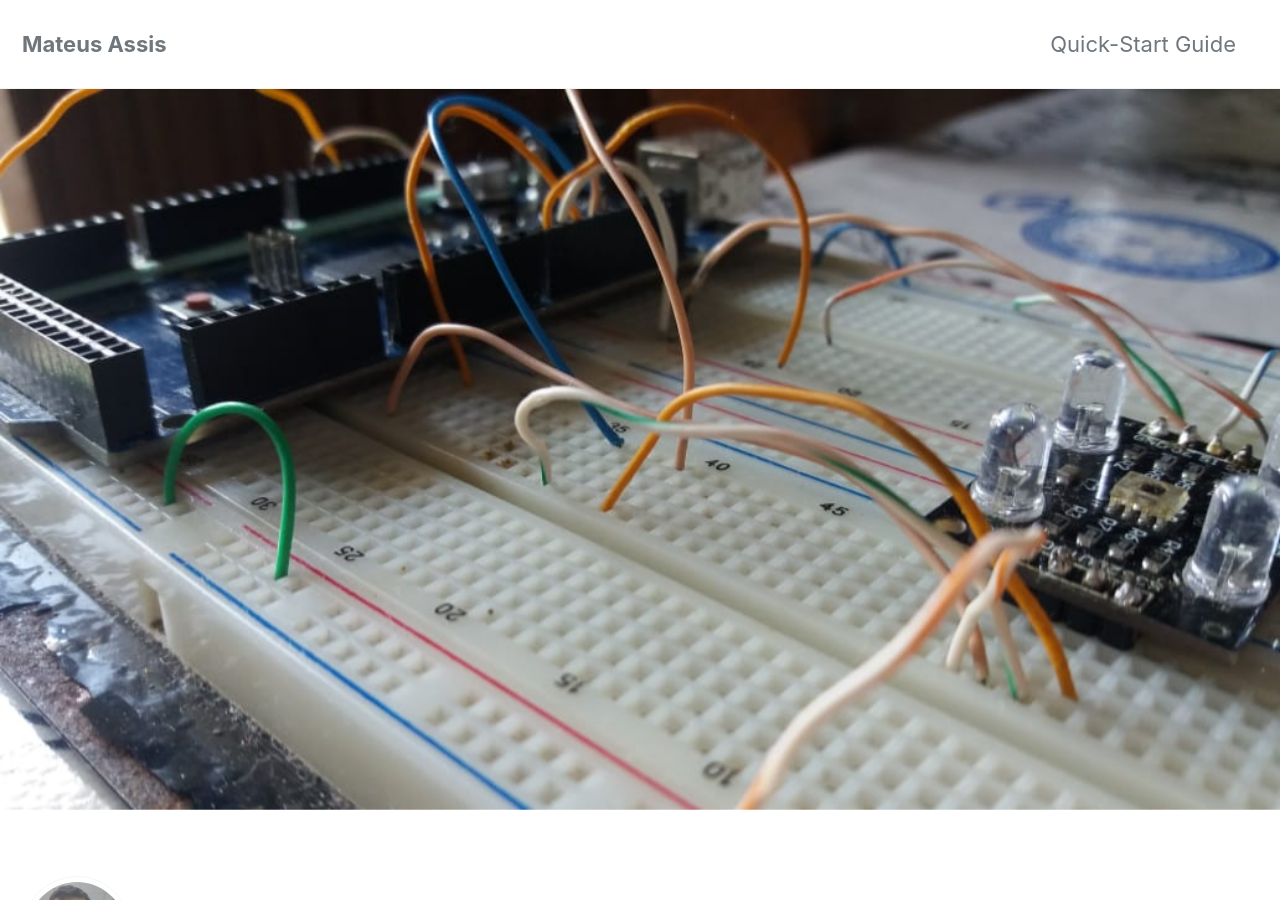
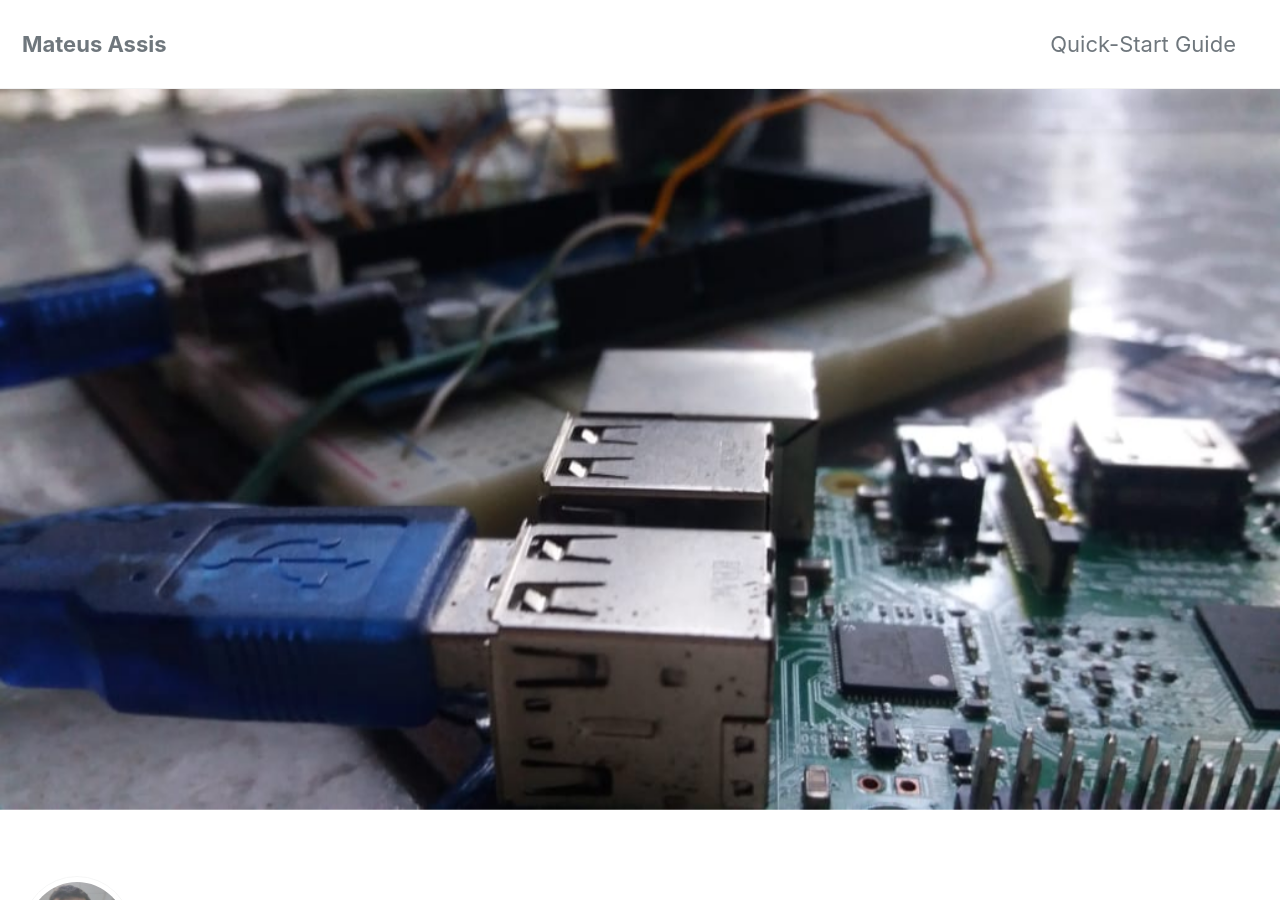
Before and after one commit to mtxslv/mtxslv.github.io, a Jekyll site: the page built from index.html, in a window 1280 px wide and 900 px high. Built offline with Jekyll 4.4.1, drawn with Linux system fonts in a browser that asks for light colours; cached includes are drawn as plain includes; nearby versions of some CDN libraries; the list of posts is cut into pages by our own code.

Commit message:
new wallpaper added

```diff
--- a/index.html
+++ b/index.html
@@ -2,5 +2,5 @@
 layout: home
 author_profile: true
 header:
-    image: "/images/arduino.jpeg"
+    image: "/images/raspi_n_arduino.jpeg"
 ---
```
Also changed, not shown: images/raspi_n_arduino.jpeg (added).
